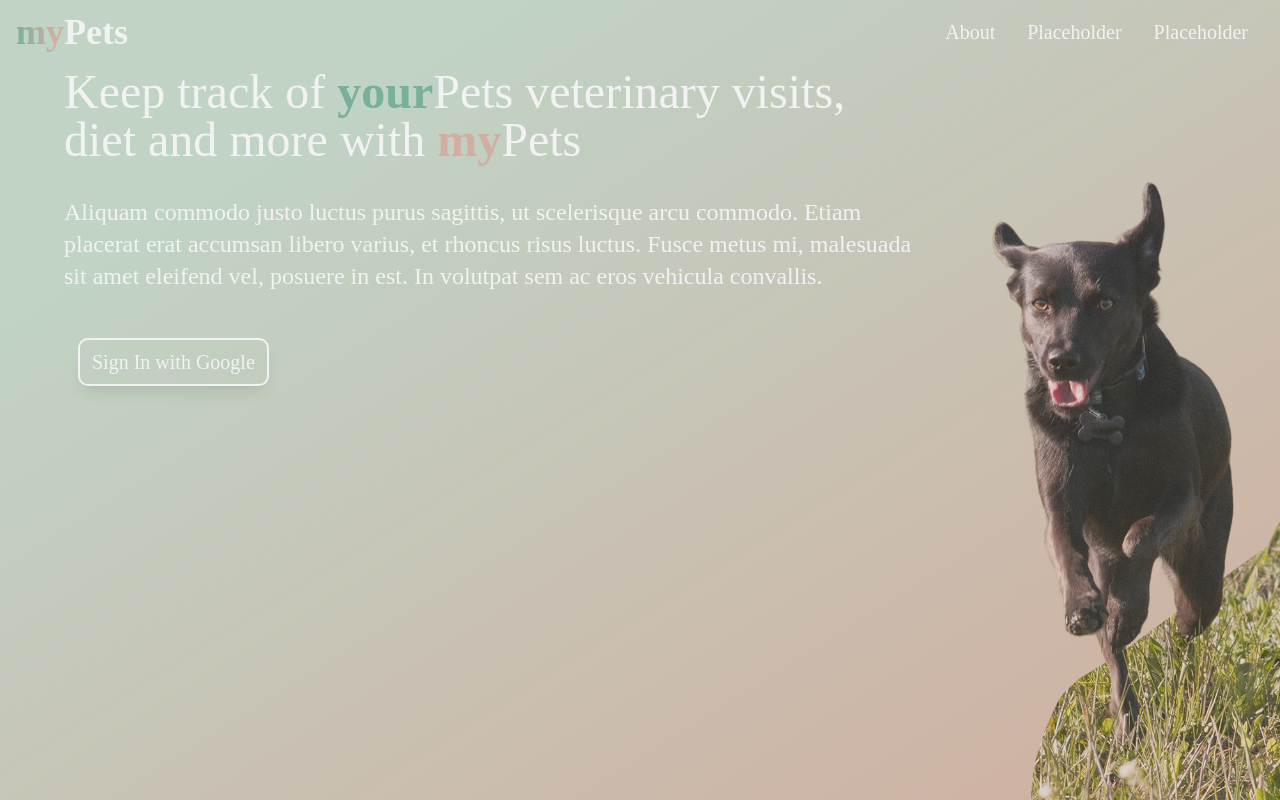
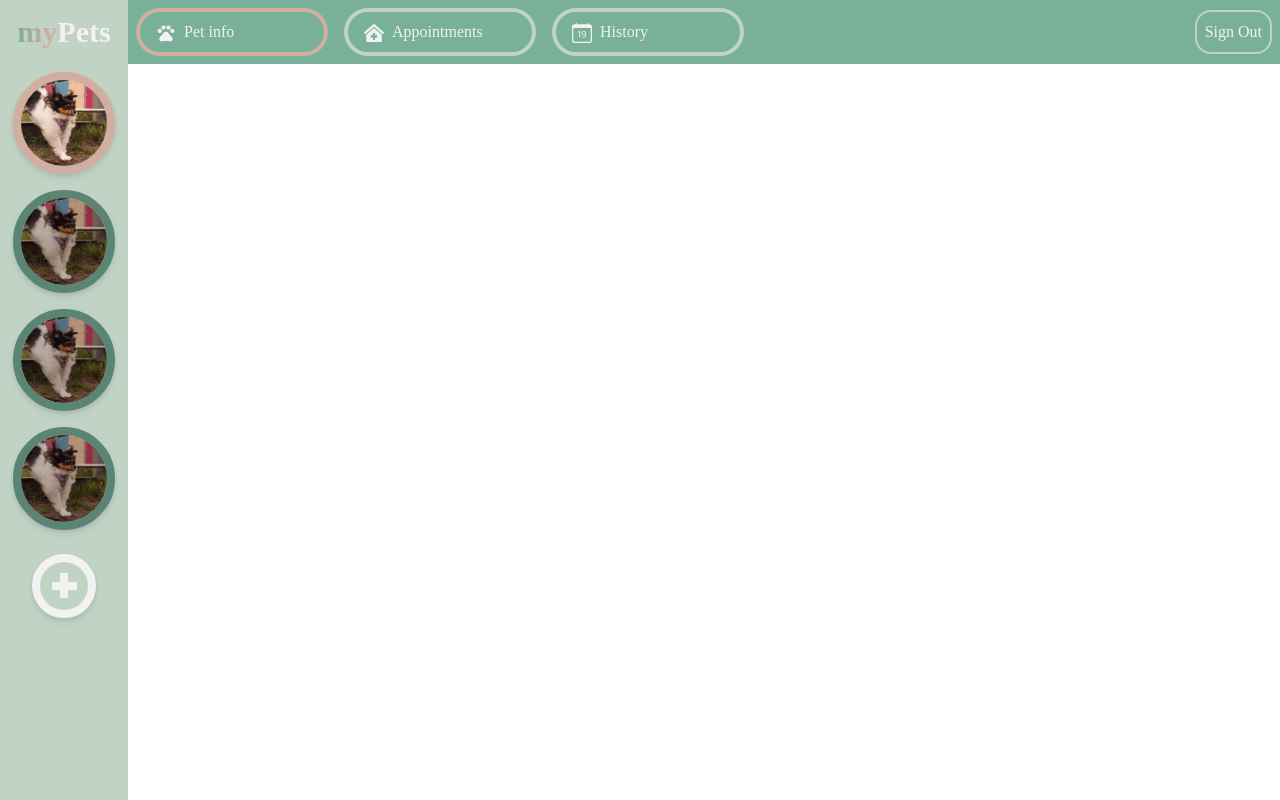
Before and after one commit to portrecistajeden/mypets-react, a React (Create React App) app: page /user in a window 1280 px wide. Before the commit this address led to /. Built offline with nearby package versions, Linux system fonts and the light colour scheme; no server answers; sample sign-in values are in the browser's storage.

Commit message:
feat: add keeping info about current user in localStorage

```diff
--- a/src/App.jsx
+++ b/src/App.jsx
@@ -2,9 +2,9 @@ import { BrowserRouter, Routes, Route } from 'react-router-dom';
 import LayoutMain from './Layouts/LayoutMain';
 import LayoutUser from './Layouts/LayoutUser';
 import Home from './Pages/Home';
-import Pets from './Pages/Pets';
 import Appointments from './Pages/Appointments';
 import History from './Pages/History';
+import PetInfo from './Components/PetInfo';
 
 import firebase from 'firebase/compat/app';
 import 'firebase/compat/firestore';
@@ -12,7 +12,6 @@ import 'firebase/compat/auth';
 
 import { useAuthState } from 'react-firebase-hooks/auth';
 import { useCollectionData } from 'react-firebase-hooks/firestore';
-import { useEffect } from 'react';
 
 firebase.initializeApp({
 	apiKey: 'AIzaSyBbCiCsmhTiNzENAmrGVewUcaS0rV00mEA',
@@ -34,13 +33,10 @@ export default function App() {
 		<BrowserRouter>
 			<Routes>
 				<Route path='/' element={<LayoutMain />}>
-					<Route
-						index
-						element={<Home data={{ auth: auth, firebase: firebase, user: user, firestore: firestore }} />}
-					/>
+					<Route index element={<Home data={{ auth: auth, firebase: firebase, user: user, firestore: firestore }} />} />
 				</Route>
 				<Route path='/user' element={<LayoutUser data={{ auth: auth, user: user }} />}>
-					<Route path='/user/pets' element={<Pets data={{ firestore: firestore, user: user }} />} />
+					<Route path='/user/pet' element={<PetInfo data={{ firestore: firestore, user: user }} />} />
 					<Route path='/user/appointments' element={<Appointments />} />
 					<Route path='/user/history' element={<History />} />
 				</Route>
--- /dev/null
+++ b/src/Components/AddPet.jsx
@@ -0,0 +1,12 @@
+function AddPet({ data }) {
+	return (
+		<div
+			className='relative aspect-square w-1/2 my-4 drop-shadow-md shadow-stone-300 bg-background border-8
+    border-secondary cursor-pointer hover:rounded-[16px] duration-200 rounded-[64px]'>
+			<span className='absolute left-1/2 -translate-x-1/2 top-1/2 -translate-y-1/2 before:border-4 before:border-secondary' />
+			<span className='absolute left-1/2 -translate-x-1/2 top-1/2 -translate-y-1/2 rotate-90 before:border-4 before:border-secondary' />
+		</div>
+	);
+}
+
+export default AddPet;
--- a/src/Components/Homepage/SignIn.jsx
+++ b/src/Components/Homepage/SignIn.jsx
@@ -3,15 +3,16 @@ import { useAuthState } from 'react-firebase-hooks/auth';
 import { useNavigate } from 'react-router-dom';
 
 export default function SignIn({ data }) {
-	const { auth, firebase } = data;
+	const { auth, firebase, user } = data;
 
 	const navigate = useNavigate();
 
 	const signInWithGoogle = () => {
 		const provider = new firebase.auth.GoogleAuthProvider();
-		auth.signInWithPopup(provider)
-			.then(console.log(auth))
-			.then(() => navigate('/user/pets'));
+		auth
+			.signInWithPopup(provider)
+			.then(localStorage.setItem('user', JSON.stringify(user)))
+			.then(() => navigate('/user/pet'));
 	};
 
 	return (
--- a/src/Components/NavbarUser.jsx
+++ b/src/Components/NavbarUser.jsx
@@ -6,12 +6,13 @@ import { BsCalendarDate } from 'react-icons/bs';
 import NavbarLink from './NavbarLink';
 
 export default function NavbarUser({ data }) {
-	const [activePage, setActivePage] = useState('');
+	const [activePage, setActivePage] = useState('Pet info');
 	const { auth } = data;
 	const navigate = useNavigate();
 
 	const signOut = () => {
 		auth.signOut();
+		localStorage.clear();
 		navigate('/');
 	};
 
@@ -20,7 +21,7 @@ export default function NavbarUser({ data }) {
 			<div className='flex flex-row '>
 				<NavbarLink
 					data={{
-						target: '/user/pets',
+						target: '/user/pet',
 						text: 'Pet info',
 						icon: <MdPets />,
 						setActivePage: setActivePage,
--- /dev/null
+++ b/src/Components/PetIcon.jsx
@@ -0,0 +1,20 @@
+import vincijpg from '../Images/vinci.jpg';
+
+function PetIcon({ data }) {
+	const { activePet, pet, setActivePet } = data;
+
+	return (
+		<div id='photoWrapper' className='aspect-square w-[80%] my-2 drop-shadow-md shadow-stone-300'>
+			<img
+				className={`${
+					activePet === pet.id ? 'rounded-[16px] border-accent' : 'border-primary brightness-75'
+				} rounded-[64px] hover:rounded-[16px] border-8  object-cover duration-300 cursor-pointer`}
+				src={vincijpg}
+				id={pet.id}
+				onClick={() => setActivePet(pet.id)}
+			/>
+		</div>
+	);
+}
+
+export default PetIcon;
--- /dev/null
+++ b/src/Components/PetInfo.jsx
@@ -0,0 +1,14 @@
+import { useState } from 'react';
+
+export default function PetInfo({ data }) {
+	const { firestore, user } = data;
+	const [activePet, setActivePet] = useState('');
+
+	const collection = firestore.collection('users');
+
+	// const getUser = async (userEmail) => {
+	// 	const user = await collection.where('email', '==', userEmail).get();
+	// 	return user;
+	// };
+	return <div className='text-black'>Pet info</div>;
+}
--- a/src/Components/Pets/PetCard.jsx
+++ /dev/null
@@ -1,28 +0,0 @@
-import React from 'react';
-
-export default function PetCard({ data, setActivePet }) {
-	const { imgSource, id, name, species, breed, birthday, weight } = data;
-	return (
-		<div
-			onClick={() => setActivePet(id)}
-			className='relative flex flex-col items-center h-full max-h-[350px]
-                max-w-[350px] aspect-[1/1] z-10 mx-10 cursor-pointer hover:scale-105 transition'>
-			<div id=' photoWrapper' className='w-fit h-1/3 absolute top-0 z-30 drop-shadow-md shadow-stone-300'>
-				<img className='rounded-full border-4 border-accent h-full w-full object-cover' src={imgSource} />
-			</div>
-			<div
-				id='info'
-				className='bg-background absolute top-[16.66667%] w-full h-5/6 flex flex-col grow z-10
-                    rounded-2xl border-4 border-accent shadow-md shadow-stone-300'>
-				<span className='h-1/5 w-full' />
-				<h2 className='mx-auto text-2xl p-2 underline-offset-8 underline'>{name}</h2>
-				<div className='flex flex-col justify-center grow bg-primary p-2 m-2 mt-1 2xl:mt-4 rounded-lg text-lg shadow-inner'>
-					<h2 className=''>Species: {species}</h2>
-					<h2 className=''>Breed: {breed}</h2>
-					<h2>Birthday: {birthday.getDate() + '-' + birthday.getMonth() + '-' + birthday.getFullYear()}</h2>
-					<h2>Weight: {weight}kg</h2>
-				</div>
-			</div>
-		</div>
-	);
-}
--- a/src/Components/Pets/PetInfo.jsx
+++ /dev/null
@@ -1,3 +0,0 @@
-export default function PetInfo({ data }) {
-	return <div></div>;
-}
--- a/src/Components/Sidebar.jsx
+++ b/src/Components/Sidebar.jsx
@@ -1,22 +1,13 @@
 import { useState } from 'react';
 import vincijpg from '../Images/vinci.jpg';
 import dogsData from '../dataFiles/dogs.json';
+import PetIcon from './PetIcon';
+import AddPet from './AddPet';
 
 export default function Sidebar() {
 	const [activePet, setActivePet] = useState(1);
 
-	const mapPets = dogsData.dogs.map((pet) => (
-		<div id=' photoWrapper' className='aspect-square w-[80%] my-2 drop-shadow-md shadow-stone-300'>
-			<img
-				className={`${
-					activePet === pet.id ? 'rounded-[16px] border-accent' : 'border-primary'
-				} rounded-[64px] hover:rounded-[16px] border-8  object-cover duration-300 cursor-pointer`}
-				src={vincijpg}
-				id={pet.id}
-				onClick={() => setActivePet(pet.id)}
-			/>
-		</div>
-	));
+	const mapPets = dogsData.dogs.map((pet) => <PetIcon data={{ activePet, pet, setActivePet }} key={pet.id} />);
 
 	return (
 		<div className={`overflow-hidden relative flex flex-col items-center h-screen bg-background z-20 w-32`}>
@@ -27,6 +18,7 @@ export default function Sidebar() {
 				</h1>
 			</div>
 			{mapPets}
+			<AddPet data={{}} />
 		</div>
 	);
 }
--- a/src/Layouts/LayoutUser.jsx
+++ b/src/Layouts/LayoutUser.jsx
@@ -1,16 +1,15 @@
 import NavbarUser from '../Components/NavbarUser';
 import Sidebar from '../Components/Sidebar';
 import { Navigate, Outlet } from 'react-router-dom';
+import { useEffect } from 'react';
 
 export default function LayoutUser({ data }) {
-	const { auth, user, children } = data;
+	const { auth, children } = data;
 
-	if (!user) {
-		return <Navigate to='/' replace />;
-	}
+	const user = JSON.parse(localStorage.getItem('user'));
 
-	return children ? (
-		children
+	return user === null ? (
+		<Navigate to='/' replace />
 	) : (
 		<div className='flex flex-row'>
 			<Sidebar />
--- a/src/Pages/Pets.jsx
+++ b/src/Pages/Pets.jsx
@@ -1,5 +1,4 @@
 import { useState } from 'react';
-import PetCard from '../Components/Pets/PetCard';
 import vincijpg from '../Images/vinci.jpg';
 import dogsData from '../dataFiles/dogs.json';
 
@@ -9,10 +8,10 @@ export default function Pets({ data }) {
 
 	const collection = firestore.collection('users');
 
-	const getUser = async (userEmail) => {
-		const user = await collection.where('email', '==', userEmail).get();
-		return user;
-	};
+	// const getUser = async (userEmail) => {
+	// 	const user = await collection.where('email', '==', userEmail).get();
+	// 	return user;
+	// };
 
 	const mapPets = dogsData.dogs.map((pet) => (
 		<div id=' photoWrapper' className='aspect-square w-1/2 m-0 drop-shadow-md shadow-stone-300'>
--- a/tailwind.config.js
+++ b/tailwind.config.js
@@ -13,6 +13,15 @@ module.exports = {
                 'primary': '#78b09a',
                 'secondary': '#f2f2f2',
                 'accent': '#d1ae9f'
+            },
+            animation: {
+              'add-pet-pulse': 'add-pet-pulse 0.8s linear 1'
+            },
+            keyframes: {
+              "add-pet-pulse": {
+                'from to': {borderRadius: '64px'},
+                '50%': {borderRadius: '16px'},
+              }
             }
         },
      },
```
